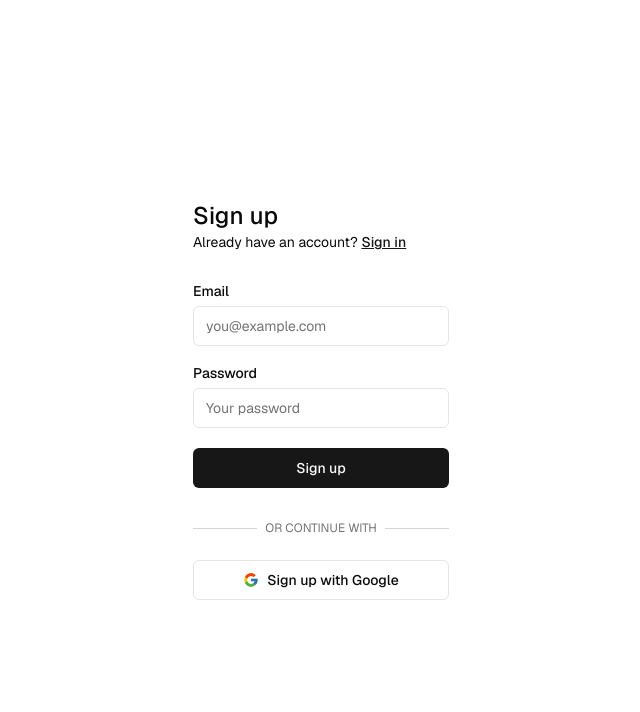
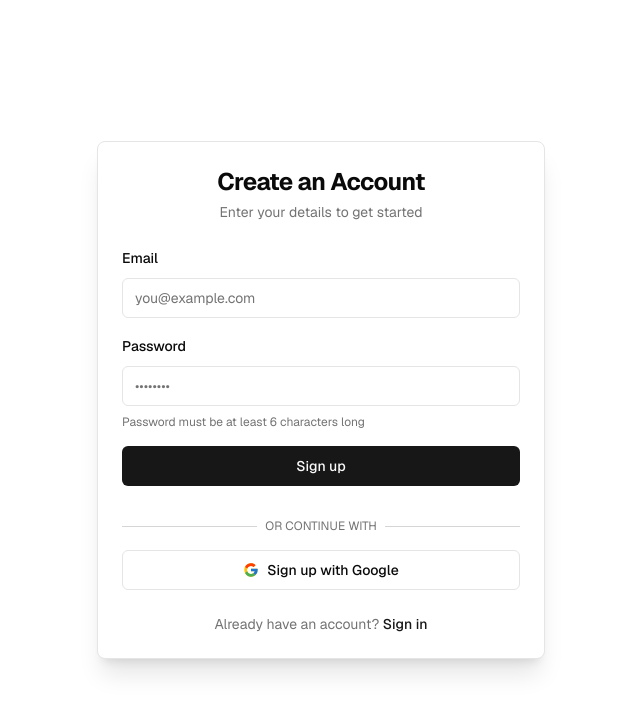
Before and after one commit to SigireddyBalasai/hey-bear, a Next.js app: page /sign-up in a window 1280 px wide. Shown: the top 712 px of the page, without its empty margins (319-959 px from the left). Built offline with nearby package versions, Linux system fonts and the light colour scheme.

Commit message:
refactor: update Login and Signup components for improved layout and user experience

```diff
--- a/app/(auth-pages)/sign-in/page.tsx
+++ b/app/(auth-pages)/sign-in/page.tsx
@@ -3,40 +3,62 @@ import { FormMessage, Message } from "@/components/form-message";
 import { SubmitButton } from "@/components/submit-button";
 import { Input } from "@/components/ui/input";
 import { Label } from "@/components/ui/label";
+import { Card, CardContent, CardDescription, CardFooter, CardHeader, CardTitle } from "@/components/ui/card";
+import { Button } from "@/components/ui/button";
 import Link from "next/link";
 
 export default async function Login(props: { searchParams: Promise<Message> }) {
   const searchParams = await props.searchParams;
   return (
-    <form className="flex-1 flex flex-col min-w-64">
-      <h1 className="text-2xl font-medium">Sign in</h1>
-      <p className="text-sm text-foreground">
-        Don't have an account?{" "}
-        <Link className="text-foreground font-medium underline" href="/sign-up">
-          Sign up
-        </Link>
-      </p>
-      <div className="flex flex-col gap-2 [&>input]:mb-3 mt-8">
+    <div className="w-full flex items-center justify-center min-h-screen py-12 px-4 sm:px-6 lg:px-8">
+      <Card className="w-full max-w-md shadow-xl">
+        <CardHeader className="space-y-1">
+          <CardTitle className="text-2xl font-bold text-center">Welcome Back</CardTitle>
+          <CardDescription className="text-center">
+            Sign in to your account to continue
+          </CardDescription>
+        </CardHeader>
+        <CardContent>
+          <form className="space-y-4">
+            <div className="space-y-2">
               <Label htmlFor="email">Email</Label>
-        <Input name="email" placeholder="you@example.com" required />
+              <Input
+                id="email"
+                name="email"
+                type="email"
+                placeholder="you@example.com"
+                required
+                className="w-full"
+              />
+            </div>
+            <div className="space-y-2">
               <div className="flex justify-between items-center">
                 <Label htmlFor="password">Password</Label>
                 <Link
-            className="text-xs text-foreground underline"
+                  className="text-xs text-primary hover:underline"
                   href="/forgot-password"
                 >
                   Forgot Password?
                 </Link>
               </div>
               <Input
+                id="password"
                 type="password"
                 name="password"
-          placeholder="Your password"
+                placeholder="••••••••"
                 required
+                className="w-full"
               />
-        <SubmitButton pendingText="Signing In..." formAction={signInAction}>
+            </div>
+
+            <SubmitButton
+              pendingText="Signing In..."
+              formAction={signInAction}
+              className="w-full"
+            >
               Sign in
             </SubmitButton>
+
             <FormMessage message={searchParams} />
 
             <div className="relative my-4">
@@ -44,7 +66,7 @@ export default async function Login(props: { searchParams: Promise<Message> }) {
                 <div className="w-full border-t border-muted-foreground/30"></div>
               </div>
               <div className="relative flex justify-center text-xs uppercase">
-            <span className="bg-background px-2 text-muted-foreground">
+                <span className="bg-card px-2 text-muted-foreground">
                   Or continue with
                 </span>
               </div>
@@ -53,8 +75,9 @@ export default async function Login(props: { searchParams: Promise<Message> }) {
             <SubmitButton
               variant="outline"
               formAction={signInWithGoogleAction}
-          className="flex items-center justify-center gap-2"
-          pendingText="Connecting to Google...">
+              className="w-full flex items-center justify-center gap-2"
+              pendingText="Connecting to Google..."
+            >
               <svg xmlns="http://www.w3.org/2000/svg" width="18" height="18" viewBox="0 0 48 48">
                 <path fill="#FFC107" d="M43.611,20.083H42V20H24v8h11.303c-1.649,4.657-6.08,8-11.303,8c-6.627,0-12-5.373-12-12c0-6.627,5.373-12,12-12c3.059,0,5.842,1.154,7.961,3.039l5.657-5.657C34.046,6.053,29.268,4,24,4C12.955,4,4,12.955,4,24c0,11.045,8.955,20,20,20c11.045,0,20-8.955,20-20C44,22.659,43.862,21.35,43.611,20.083z" />
                 <path fill="#FF3D00" d="M6.306,14.691l6.571,4.819C14.655,15.108,18.961,12,24,12c3.059,0,5.842,1.154,7.961,3.039l5.657-5.657C34.046,6.053,29.268,4,24,4C16.318,4,9.656,8.337,6.306,14.691z" />
@@ -63,7 +86,17 @@ export default async function Login(props: { searchParams: Promise<Message> }) {
               </svg>
               Sign in with Google
             </SubmitButton>
+          </form>
+        </CardContent>
+        <CardFooter className="flex justify-center">
+          <p className="text-sm text-muted-foreground">
+            Don't have an account?{" "}
+            <Link className="text-primary font-medium hover:underline" href="/sign-up">
+              Sign up
+            </Link>
+          </p>
+        </CardFooter>
+      </Card>
     </div>
-    </form>
   );
 }
--- a/app/(auth-pages)/sign-up/page.tsx
+++ b/app/(auth-pages)/sign-up/page.tsx
@@ -3,6 +3,7 @@ import { FormMessage, Message } from "@/components/form-message";
 import { SubmitButton } from "@/components/submit-button";
 import { Input } from "@/components/ui/input";
 import { Label } from "@/components/ui/label";
+import { Card, CardContent, CardDescription, CardFooter, CardHeader, CardTitle } from "@/components/ui/card";
 import Link from "next/link";
 
 export default async function Signup(props: {
@@ -11,37 +12,62 @@ export default async function Signup(props: {
   const searchParams = await props.searchParams;
   if ("message" in searchParams) {
     return (
-      <div className="w-full flex-1 flex items-center h-screen sm:max-w-md justify-center gap-2 p-4">
+      <div className="w-full flex items-center justify-center min-h-screen py-12 px-4 sm:px-6 lg:px-8">
+        <Card className="w-full max-w-md shadow-xl">
+          <CardContent className="pt-6">
             <FormMessage message={searchParams} />
+          </CardContent>
+        </Card>
       </div>
     );
   }
 
   return (
-    <div className="w-full h-screen flex items-center justify-center p-4">
-      <div className="flex flex-col w-full max-w-md">
-        <form className="flex flex-col min-w-64 max-w-64 mx-auto">
-          <h1 className="text-2xl font-medium">Sign up</h1>
-          <p className="text-sm text text-foreground">
-            Already have an account?{" "}
-            <Link className="text-primary font-medium underline" href="/sign-in">
-              Sign in
-            </Link>
-          </p>
-          <div className="flex flex-col gap-2 [&>input]:mb-3 mt-8">
+    <div className="w-full flex items-center justify-center min-h-screen py-12 px-4 sm:px-6 lg:px-8">
+      <Card className="w-full max-w-md shadow-xl">
+        <CardHeader className="space-y-1">
+          <CardTitle className="text-2xl font-bold text-center">Create an Account</CardTitle>
+          <CardDescription className="text-center">
+            Enter your details to get started
+          </CardDescription>
+        </CardHeader>
+        <CardContent>
+          <form className="space-y-4">
+            <div className="space-y-2">
               <Label htmlFor="email">Email</Label>
-            <Input name="email" placeholder="you@example.com" required />
+              <Input
+                id="email"
+                name="email"
+                type="email"
+                placeholder="you@example.com"
+                required
+                className="w-full"
+              />
+            </div>
+            <div className="space-y-2">
               <Label htmlFor="password">Password</Label>
               <Input
+                id="password"
                 type="password"
                 name="password"
-              placeholder="Your password"
+                placeholder="••••••••"
                 minLength={6}
                 required
+                className="w-full"
               />
-            <SubmitButton formAction={signUpAction} pendingText="Signing up...">
+              <p className="text-xs text-muted-foreground">
+                Password must be at least 6 characters long
+              </p>
+            </div>
+
+            <SubmitButton
+              formAction={signUpAction}
+              pendingText="Creating account..."
+              className="w-full"
+            >
               Sign up
             </SubmitButton>
+
             <FormMessage message={searchParams} />
 
             <div className="relative my-4">
@@ -49,7 +75,7 @@ export default async function Signup(props: {
                 <div className="w-full border-t border-muted-foreground/30"></div>
               </div>
               <div className="relative flex justify-center text-xs uppercase">
-                <span className="bg-background px-2 text-muted-foreground">
+                <span className="bg-card px-2 text-muted-foreground">
                   Or continue with
                 </span>
               </div>
@@ -58,8 +84,9 @@ export default async function Signup(props: {
             <SubmitButton
               variant="outline"
               formAction={signInWithGoogleAction}
-              className="flex items-center justify-center gap-2"
-              pendingText="Connecting to Google...">
+              className="w-full flex items-center justify-center gap-2"
+              pendingText="Connecting to Google..."
+            >
               <svg xmlns="http://www.w3.org/2000/svg" width="18" height="18" viewBox="0 0 48 48">
                 <path fill="#FFC107" d="M43.611,20.083H42V20H24v8h11.303c-1.649,4.657-6.08,8-11.303,8c-6.627,0-12-5.373-12-12c0-6.627,5.373-12,12-12c3.059,0,5.842,1.154,7.961,3.039l5.657-5.657C34.046,6.053,29.268,4,24,4C12.955,4,4,12.955,4,24c0,11.045,8.955,20,20,20c11.045,0,20-8.955,20-20C44,22.659,43.862,21.35,43.611,20.083z" />
                 <path fill="#FF3D00" d="M6.306,14.691l6.571,4.819C14.655,15.108,18.961,12,24,12c3.059,0,5.842,1.154,7.961,3.039l5.657-5.657C34.046,6.053,29.268,4,24,4C16.318,4,9.656,8.337,6.306,14.691z" />
@@ -68,9 +95,17 @@ export default async function Signup(props: {
               </svg>
               Sign up with Google
             </SubmitButton>
-          </div>
           </form>
-      </div>
+        </CardContent>
+        <CardFooter className="flex justify-center">
+          <p className="text-sm text-muted-foreground">
+            Already have an account?{" "}
+            <Link className="text-primary font-medium hover:underline" href="/sign-in">
+              Sign in
+            </Link>
+          </p>
+        </CardFooter>
+      </Card>
     </div>
   );
 }
--- a/app/actions.ts
+++ b/app/actions.ts
@@ -142,7 +142,7 @@ export const signInWithGoogleAction = async () => {
   const { data, error } = await supabase.auth.signInWithOAuth({
     provider: 'google',
     options: {
-      redirectTo: `${origin}/auth/callback`,
+      redirectTo: `${origin}/api/auth/callback?next=/dashboard`,
     },
   });
 
```
Lines whose indentation alone changed are shown as unchanged.
